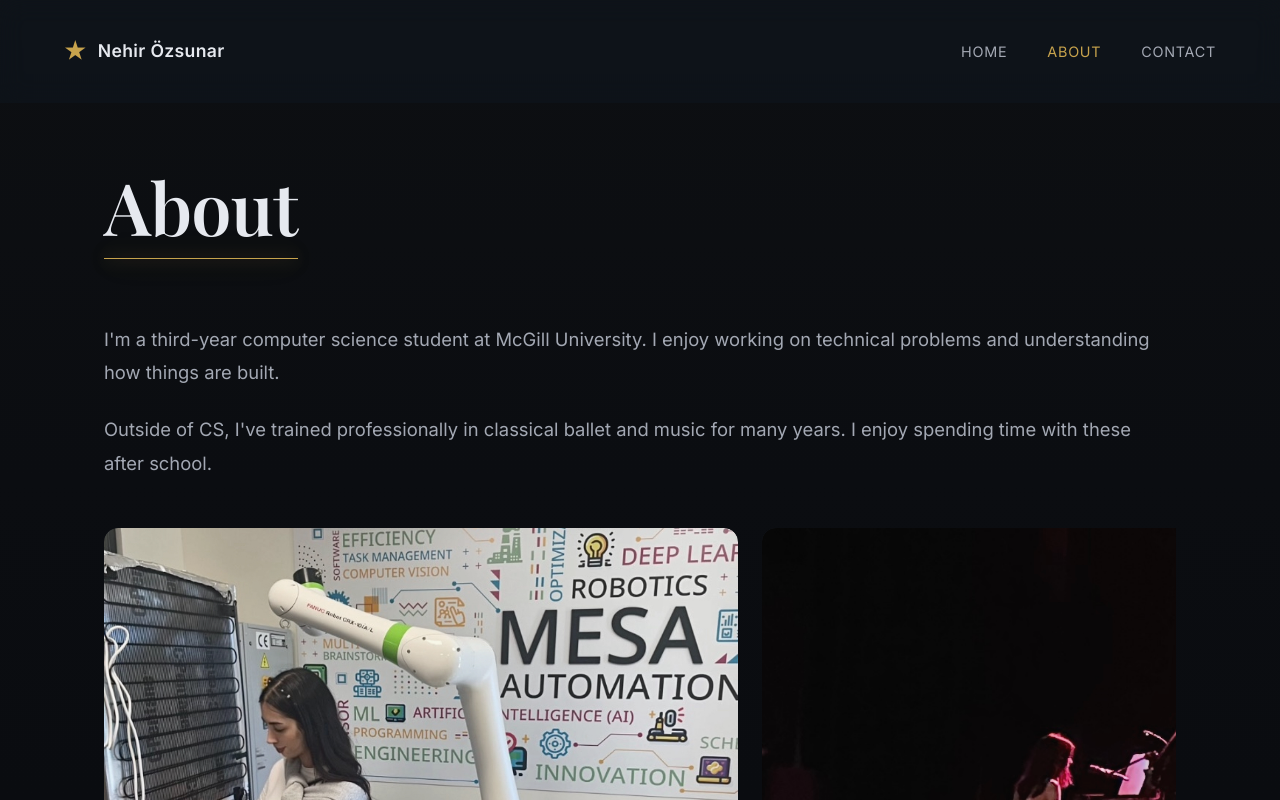
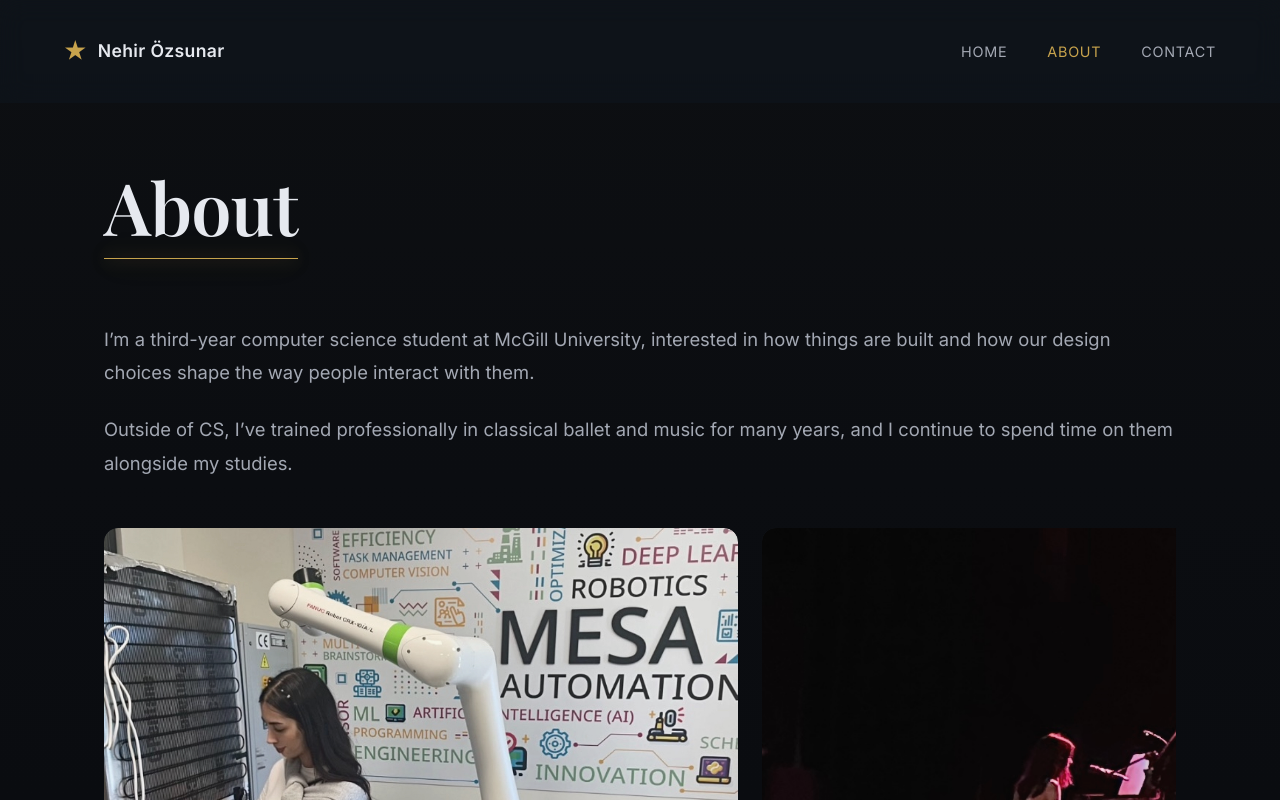
Before and after one commit to nehirozs/my-website, a React (Vite) app: page /about in a window 1280 px wide. Shown: the top 800 px of the page. Built offline with nearby package versions, Linux system fonts and the light colour scheme.

Commit message:
Initial commit to development branch

```diff
--- a/src/pages/About.jsx
+++ b/src/pages/About.jsx
@@ -11,11 +11,11 @@ export default function About() {
 
       <div style={styles.content}>
         <p style={styles.paragraph}>
-          I'm a third-year computer science student at McGill University. I enjoy working on technical problems and understanding how things are built.
+        I’m a third-year computer science student at McGill University, interested in how things are built and how our design choices shape the way people interact with them.
         </p>
 
         <p style={styles.paragraph}>
-          Outside of CS, I've trained professionally in classical ballet and music for many years. I enjoy spending time with these after school.
+        Outside of CS, I’ve trained professionally in classical ballet and music for many years, and I continue to spend time on them alongside my studies.
         </p>
       </div>
 
```
